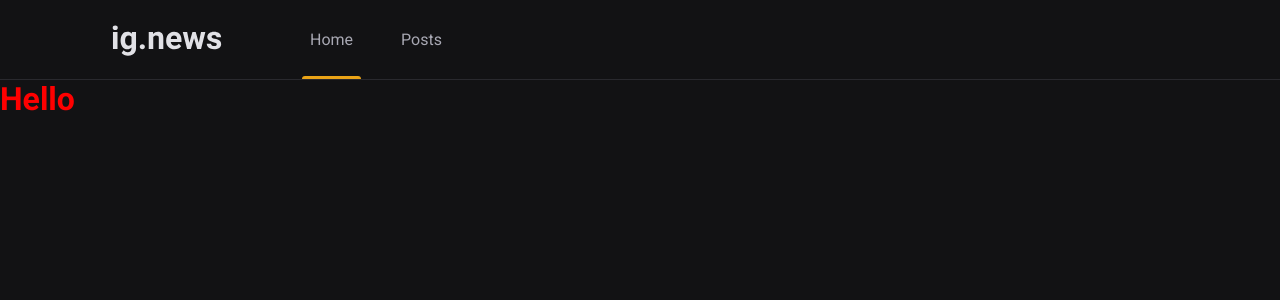
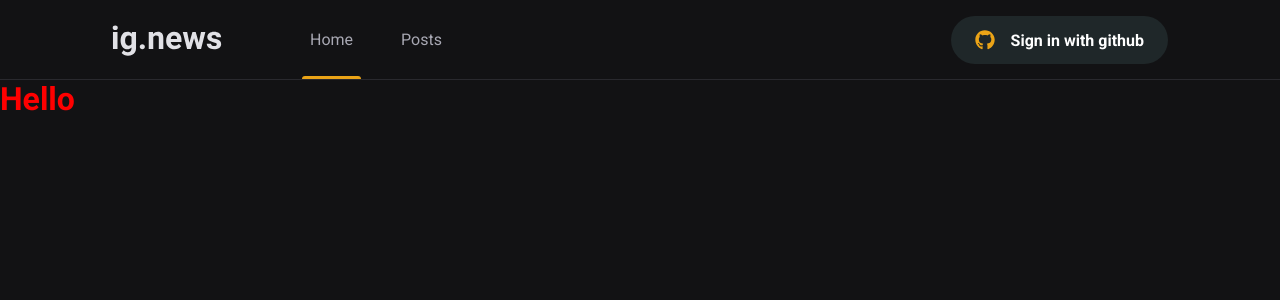
Before and after one commit to EdsonLuiz/ignews, a Next.js app: page / in a window 1280 px wide. Shown: the top 300 px of the page. Built offline with nearby package versions, Linux system fonts and the light colour scheme.

Commit message:
feat: SignInButton component

```diff
--- a/package.json
+++ b/package.json
@@ -12,6 +12,7 @@
     "next": "11.1.2",
     "react": "17.0.2",
     "react-dom": "17.0.2",
+    "react-icons": "^4.3.1",
     "sass": "^1.42.1"
   },
   "devDependencies": {
--- a/src/components/Header/index.tsx
+++ b/src/components/Header/index.tsx
@@ -1,4 +1,5 @@
 import Img from 'next/image'
+import { SignInButton } from '../SignInButton'
 import styles from './styles.module.scss'
 
 export function Header() {
@@ -10,6 +11,7 @@
           <a className={styles.active}>Home</a>
           <a >Posts</a>
         </nav>
+        <SignInButton />
       </div>
     </header>
   )
--- a/src/components/Header/styles.module.scss
+++ b/src/components/Header/styles.module.scss
@@ -10,6 +10,10 @@
   margin: 0 auto;
   max-width: 1120px;
   padding: 0 2rem;
+
+  button {
+    margin-left: auto;
+  }
 }
 
 .navigation {
--- /dev/null
+++ b/src/components/SignInButton/index.tsx
@@ -0,0 +1,22 @@
+import {FaGithub} from 'react-icons/fa'
+import {FiX} from 'react-icons/fi'
+import styles from './styles.module.scss'
+
+export function SignInButton() {
+  const isUserLoggedIn = false
+
+  const buttonMetadata = isUserLoggedIn
+    ? {message: 'UserName', color: '#84d361'}
+    : {message: 'Sign in with github', color: '#eba417'}
+
+  return (
+    <button type="button"
+            className={styles.signInButton}>
+      <FaGithub color={buttonMetadata.color} />
+      {buttonMetadata.message}
+      {isUserLoggedIn && (
+        <FiX color="#737380" className={styles.closeIcon} />
+      )}
+    </button>
+  )
+}
--- /dev/null
+++ b/src/components/SignInButton/styles.module.scss
@@ -0,0 +1,30 @@
+.signInButton {
+  align-items: center;
+  background-color: var(--gray-850);
+  border: 0;
+  border-radius: 3rem;
+  color: var(--white);
+  display: flex;
+  font-weight: bold;
+  height: 3rem;
+  justify-content: center;
+  padding: 0 1.5rem;
+  transition: filter .2s;
+
+  &:hover {
+    filter: brightness(.8);
+  }
+
+  svg {
+    height: 20px;
+    width: 20px;
+
+    &:first-child {
+      margin-right: 1rem;
+    }
+  }
+}
+
+.closeIcon {
+  margin-left: 1rem;
+}
--- a/src/styles/global.scss
+++ b/src/styles/global.scss
@@ -10,6 +10,7 @@
   --gray-100: #e1e1e6;
   --gray-300: #a8a8b3;
   --gray-800: #29292e;
+  --gray-850: #1f2729;
   --gray-900: #121214;
 
   --cyan-500: #61dafb;
```
Also changed, not shown: 1 other file (tests, documents, lock files or other folders).
